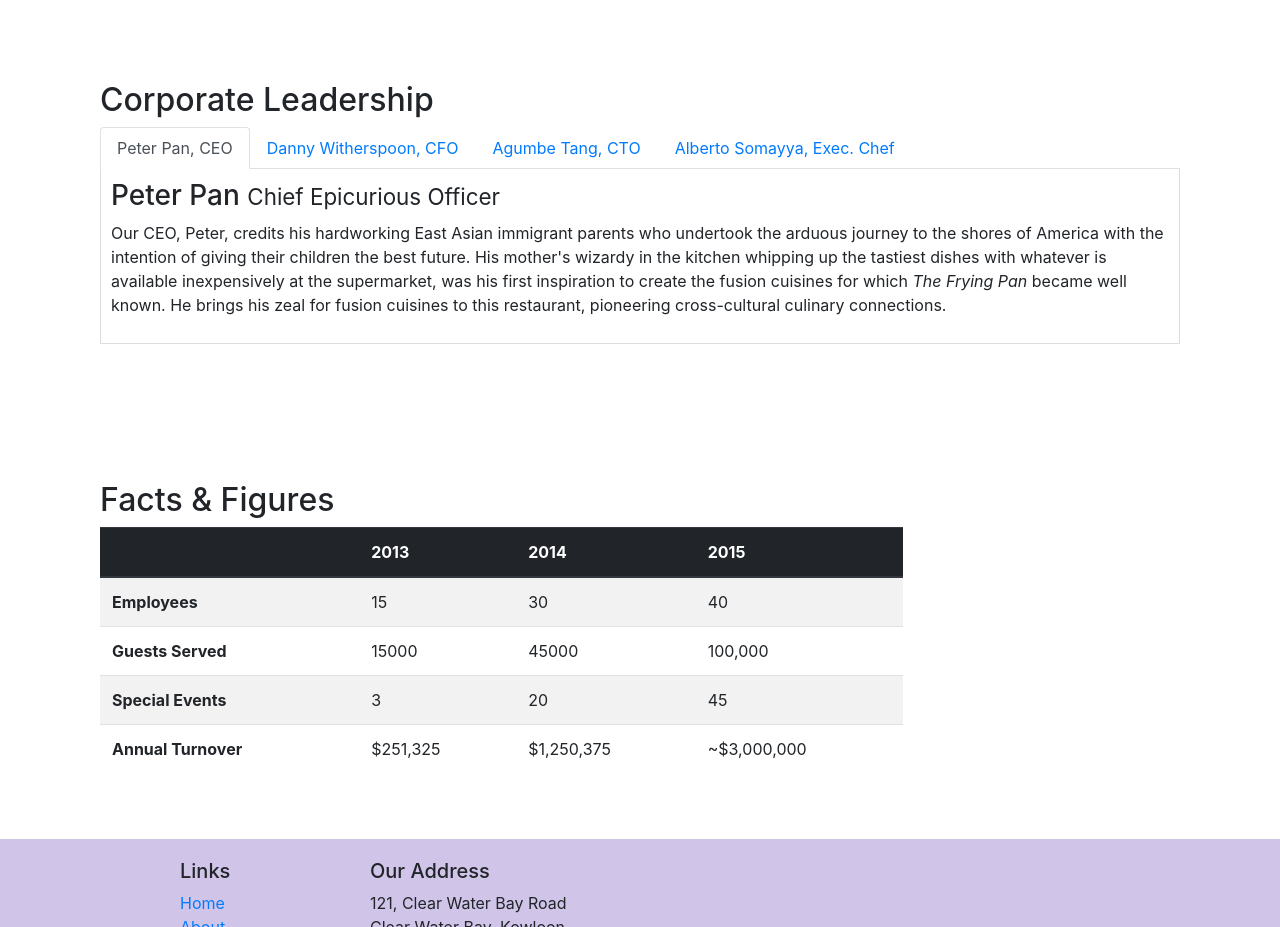
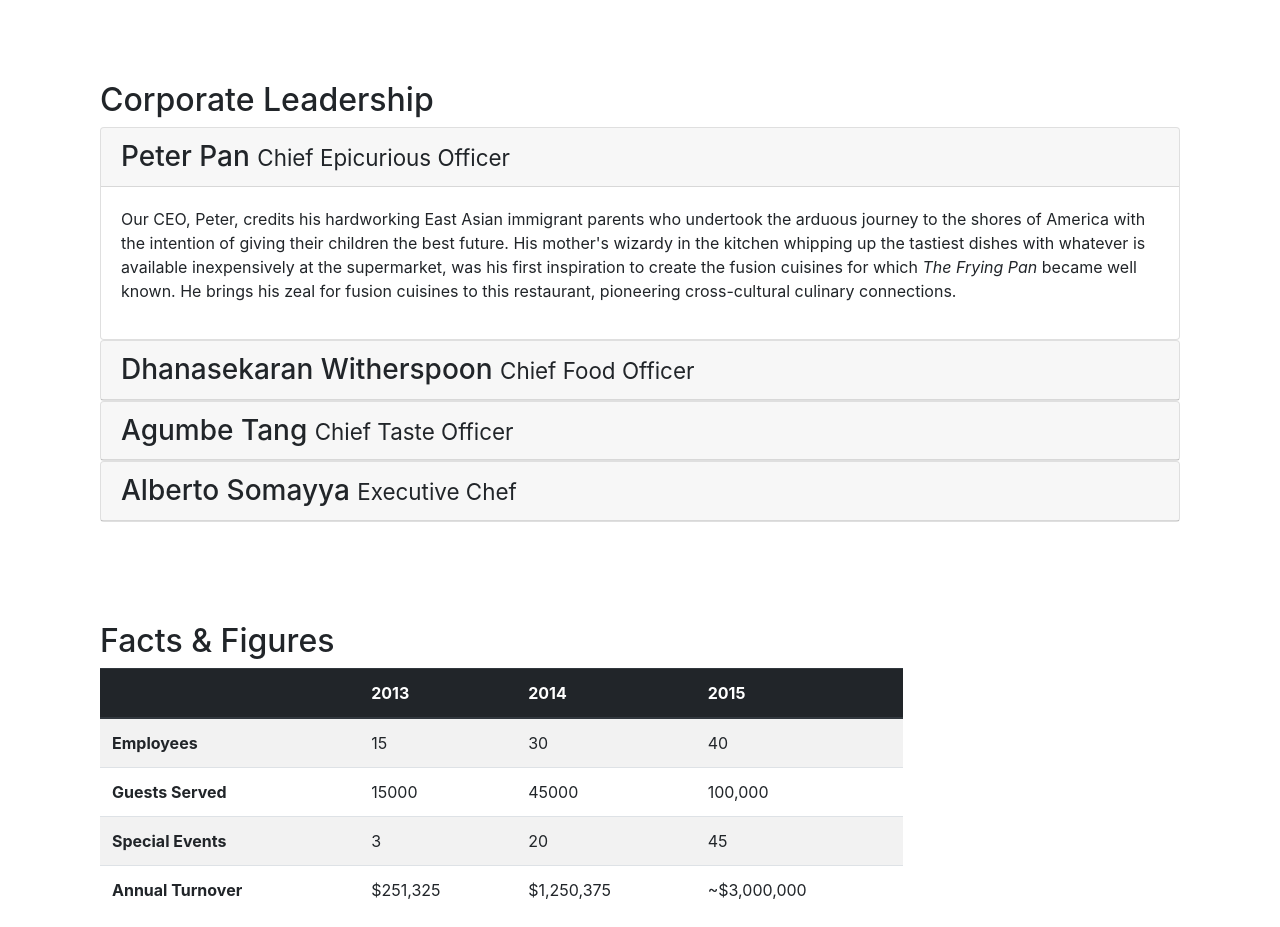
Before and after one commit to Aishwarya2k7/Node, a website: page aboutus.html in a window 1280 px wide. Shown: the part 940-1867 px from the top of the page. Drawn offline with nearby package versions, Linux system fonts and the light colour scheme.

Commit message:
Accordions added

```diff
--- a/aboutus.html
+++ b/aboutus.html
@@ -99,44 +99,54 @@
         <div class="row row-content">
             <div class="col-12 col-sm-12 ">
                 <h2>Corporate Leadership</h2>
-                <ul class="nav nav-tabs">
-                    <li class="nav-item">
-                        <a class="nav-link active" href="#peter" role="tab" data-toggle="tab">Peter Pan, CEO </a>
-                        </a>
-                    </li>
-                    <li class="nav-item">
-                        <a class="nav-link " href="#danny" role="tab" data-toggle="tab">Danny Witherspoon, CFO</a>
-                        </a>
-                    </li>
-                    <li class="nav-item">
-                        <a class="nav-link" href="#agumbe" role="tab" data-toggle="tab">Agumbe Tang, CTO </a>
-                        </a>
-                    </li>
-                    <li class="nav-item">
-                        <a class="nav-link " href="#alberto" role="tab" data-toggle="tab">Alberto Somayya, Exec. Chef </a>
-                        </a>
-                    </li>
-
-                </ul>
-
-                <div class="tab-content">
-                <div role="tabpanel" class="tab-pane fade show active" id="peter">
-                    <h3>Peter Pan <small>Chief Epicurious Officer</small></h3>
+                <div id="accordion">
+                    <div class='card'>
+                        <div class="card-header" role="tab" id="peterhead">
+                            <h3 class="mb-0">
+                                <a data-toggle="collapse" data-target="#peter">Peter Pan <small>Chief Epicurious Officer</small></a>
+                            </h3>
+                        </div>
+                        <div class="collapse show" id="peter" data-parent="#accordion">
+                            <div class="card-body">
                                 <p class="d-none d-sm-block" >Our CEO, Peter, credits his hardworking East Asian immigrant parents who undertook the arduous journey to the shores of America with the intention of giving their children the best future. His mother's wizardy in the kitchen whipping up the tastiest dishes with whatever is available inexpensively at the supermarket, was his first inspiration to create the fusion cuisines for which <em>The Frying Pan</em> became well known. He brings his zeal for fusion cuisines to this restaurant, pioneering cross-cultural culinary connections.</p>
                             </div>
-
-
-                <div role="tabpanel" class="tab-pane fade " id="danny">
-                    <h3>Dhanasekaran Witherspoon <small>Chief Food Officer</small></h3>
+                        </div>
+                    </div>
+                    <div class='card'>
+                        <div class="card-header" role="tab" id="dannyhead">
+                            <h3 class="mb-0">
+                                <a data-toggle="collapse" data-target="#danny">Dhanasekaran Witherspoon <small>Chief Food Officer</small></a>
+                            </h3>
+                        </div>
+                        <div class="collapse " id="danny" data-parent="#accordion">
+                            <div class="card-body">
                                 <p class="d-none d-sm-block">Our CFO, Danny, as he is affectionately referred to by his colleagues, comes from a long established family tradition in farming and produce. His experiences growing up on a farm in the Australian outback gave him great appreciation for varieties of food sources. As he puts it in his own words, <em>Everything that runs, wins, and everything that stays, pays!</em></p>
                             </div>
-                <div role="tabpanel" class="tab-pane fade " id="agumbe">
-                    <h3>Agumbe Tang <small>Chief Taste Officer</small></h3>
+                        </div>
+                    </div>
+                    <div class='card'>
+                        <div class="card-header" role="tab" id="agumbehead">
+                            <h3 class="mb-0">
+                                <a data-toggle="collapse" data-target="#agumbe">Agumbe Tang <small>Chief Taste Officer</small></a>
+                            </h3>
+                        </div>
+                        <div class="collapse " id="agumbe" data-parent="#accordion">
+                            <div class="card-body">
                                 <p class="d-none d-sm-block">Blessed with the most discerning gustatory sense, Agumbe, our CTO, personally ensures that every dish that we serve meets his exacting tastes. Our chefs dread the tongue lashing that ensues if their dish does not meet his exacting standards. He lives by his motto, <em>You click only if you survive my lick.</em></p>
                             </div>
-                <div role="tabpanel" class="tab-pane fade" id="alberto">
-                    <h3>Alberto Somayya <small>Executive Chef</small></h3>
+                        </div>
+                    </div>
+                    <div class='card'>
+                        <div class="card-header" role="tab" id="albertohead">
+                            <h3 class="mb-0">
+                                <a data-toggle="collapse" data-target="#alberto">Alberto Somayya <small>Executive Chef</small></a>
+                            </h3>
+                        </div>
+                        <div class="collapse " id="alberto" data-parent="#accordion">
+                            <div class="card-body">
                                 <p class="d-none d-sm-block">Award winning three-star Michelin chef with wide International experience having worked closely with whos-who in the culinary world, he specializes in creating mouthwatering Indo-Italian fusion experiences. He says, <em>Put together the cuisines from the two craziest cultures, and you get a winning hit! Amma Mia!</em></p>
+                            </div>
+                        </div>
                     </div>
                 </div>
 
```
Lines whose indentation alone changed are shown as unchanged.
